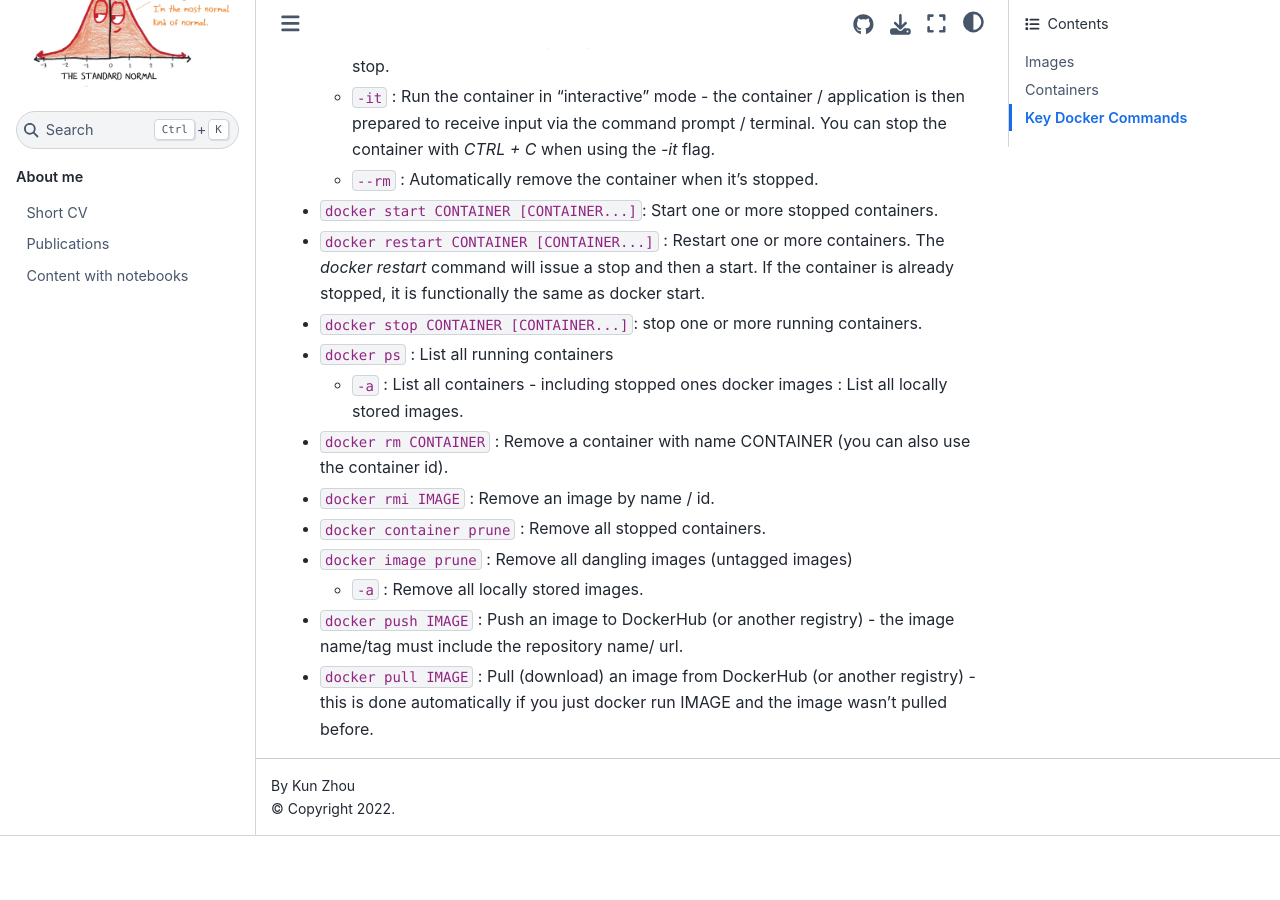
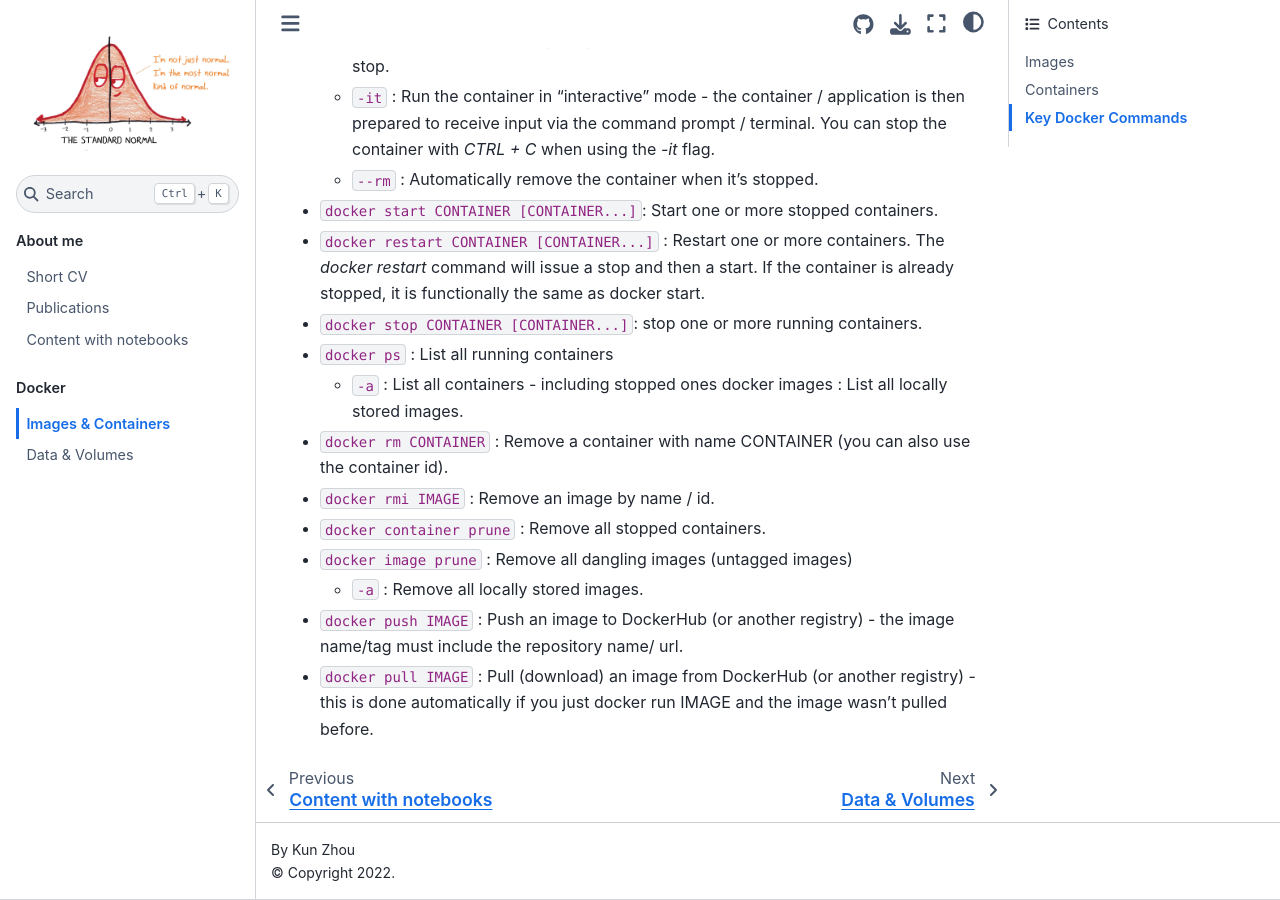
Before and after one commit to kunzhoudk/kzspace, a Jupyter Book: the page built from docker/01-images-containers.md, in a window 1280 px wide and 900 px high, scrolled down 1292 px. Built offline with Jupyter Book 1.0.4 settings and Sphinx 7.4.7 and the Sphinx Book theme 1.1.4, drawn with Linux system fonts in a browser that asks for light colours; pages that are not in the unit, such as notebooks, are missing from menus; before the commit the page ends 2128 px from its top, so only the background shows below that.

Commit message:
updated toc

```diff
--- a/_toc.yml
+++ b/_toc.yml
@@ -22,7 +22,8 @@ parts:
 
   - caption: Docker
     chapters:
-    - file: docker/docker-notebook
+    - file: docker/01-images-containers
+    - file: docker/02-data-volumes
 
 # chapters:
 # - file: markdown
```
